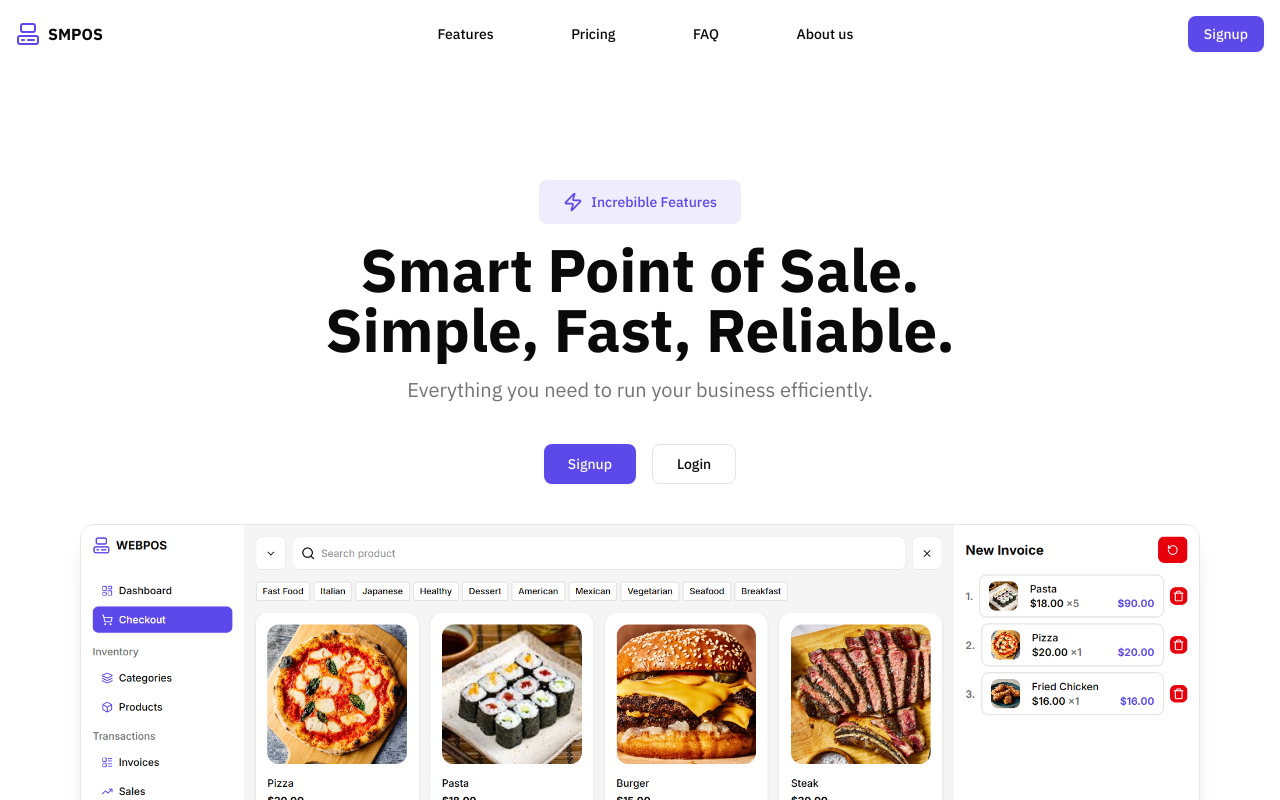
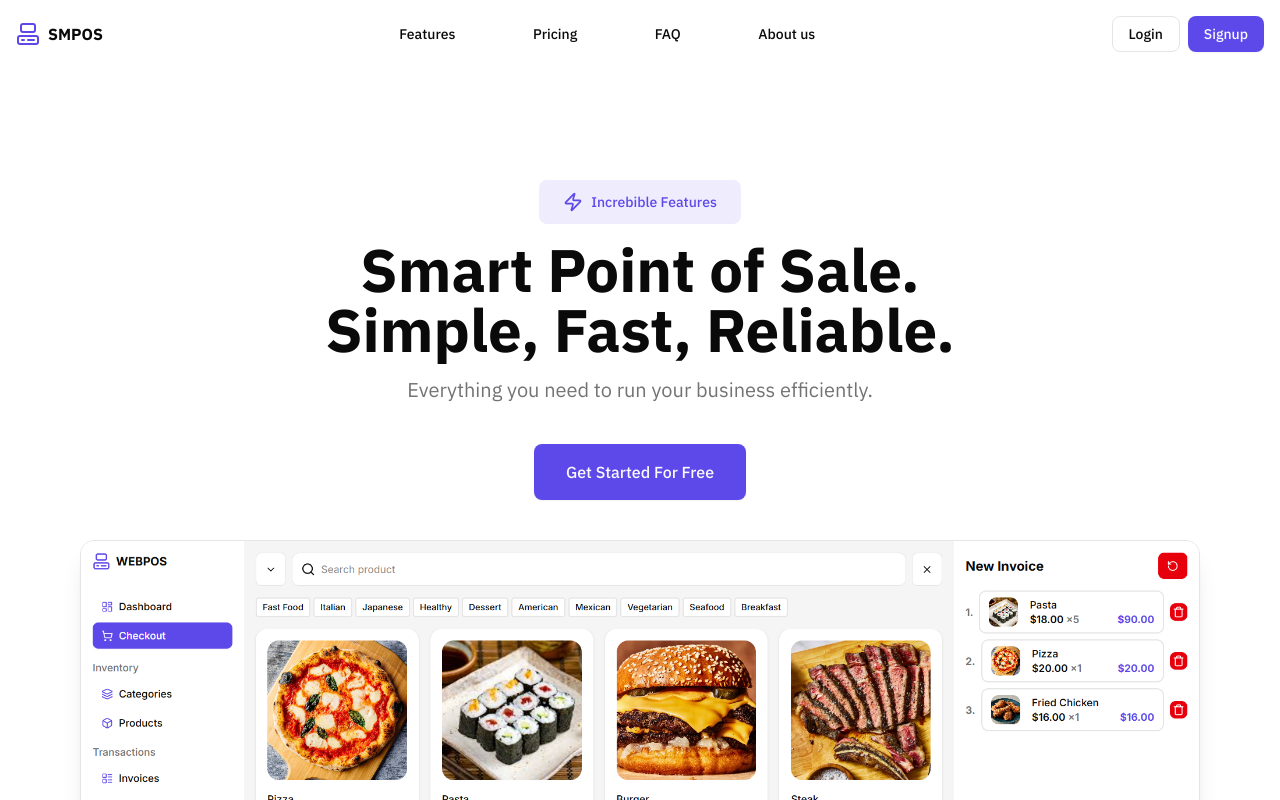
Before and after one commit to jeaneudes23/web-point-of-sale, a Next.js app: page / in a window 1280 px wide. Shown: the top 800 px of the page. Built offline with nearby package versions, Linux system fonts and the light colour scheme.

Commit message:
link checkout on homepage

```diff
--- /dev/null
+++ b/src/app/(public)/login/page.tsx
@@ -0,0 +1,5 @@
+import React from "react";
+
+export default function page() {
+  return <div>page</div>;
+}
--- /dev/null
+++ b/src/app/(public)/signup/page.tsx
@@ -0,0 +1,5 @@
+import React from "react";
+
+export default function page() {
+  return <div>page</div>;
+}
--- a/src/components/Navbar.tsx
+++ b/src/components/Navbar.tsx
@@ -24,7 +24,10 @@ export const Navbar = () => {
             About us
           </Link>
         </div>
-        <div>
+        <div className="flex items-center gap-2">
+          <Link href={"/login"} className={buttonVariants({ variant: "card" })}>
+            Login
+          </Link>
           <Link href={"/signup"} className={buttonVariants({})}>
             Signup
           </Link>
--- a/src/features/cms/components/HeroSection.tsx
+++ b/src/features/cms/components/HeroSection.tsx
@@ -14,11 +14,8 @@ export const HeroSection = () => {
         <h1 className="mt-4 text-6xl font-bold text-balance">Smart Point of Sale. Simple, Fast, Reliable.</h1>
         <p className="text-muted-foreground mt-4 mb-10 text-xl">Everything you need to run your business efficiently.</p>
         <div className="flex items-center justify-center gap-4">
-          <Link href={"/signup"} className={buttonVariants({ size: "lg" })}>
-            Signup
-          </Link>
-          <Link href={"/signup"} className={buttonVariants({ variant: "card", size: "lg" })}>
-            Login
+          <Link href={"/checkout"} className={buttonVariants({ size: "lg", className: "h-auto px-8 py-4 !text-base" })}>
+            Get Started For Free
           </Link>
         </div>
       </div>
```
